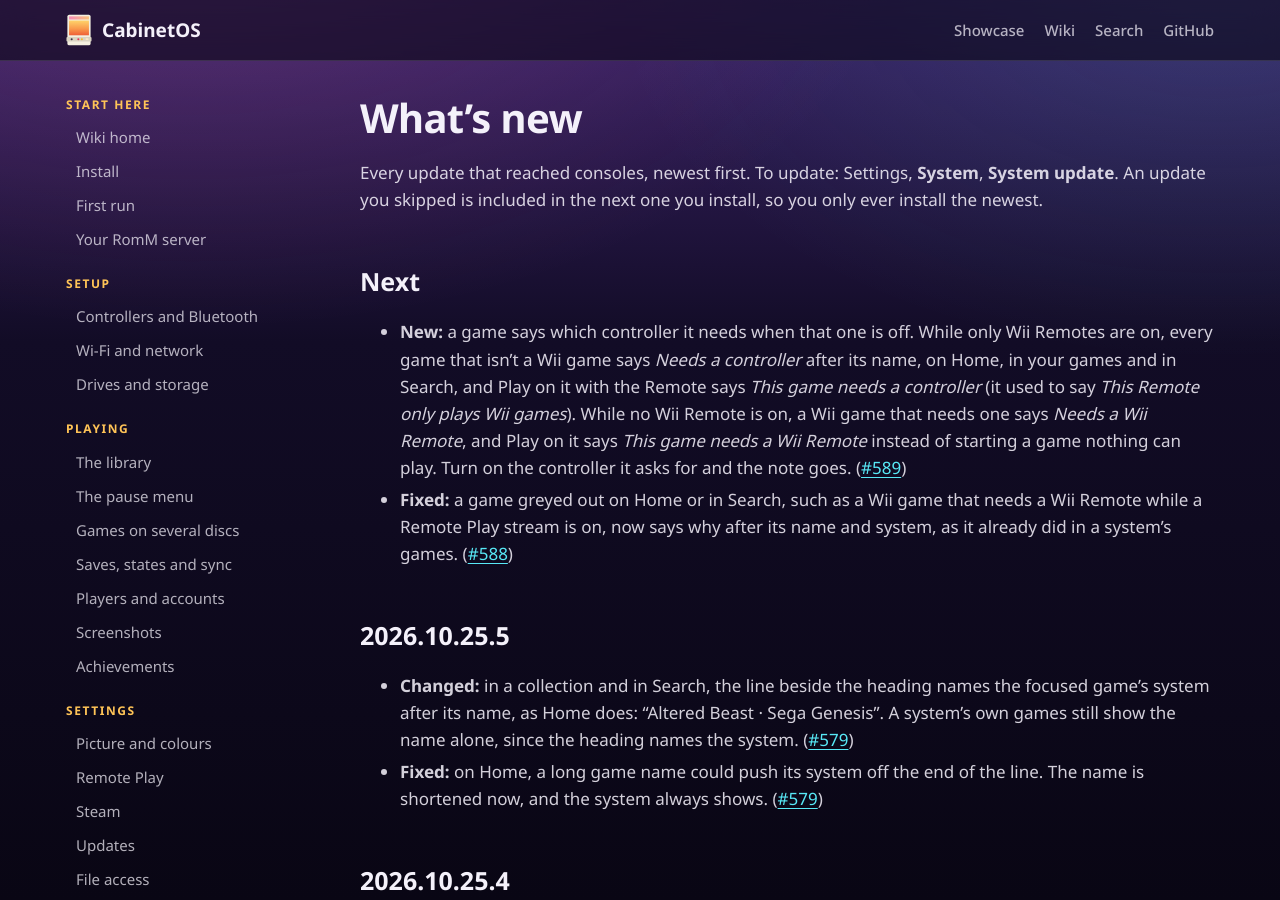
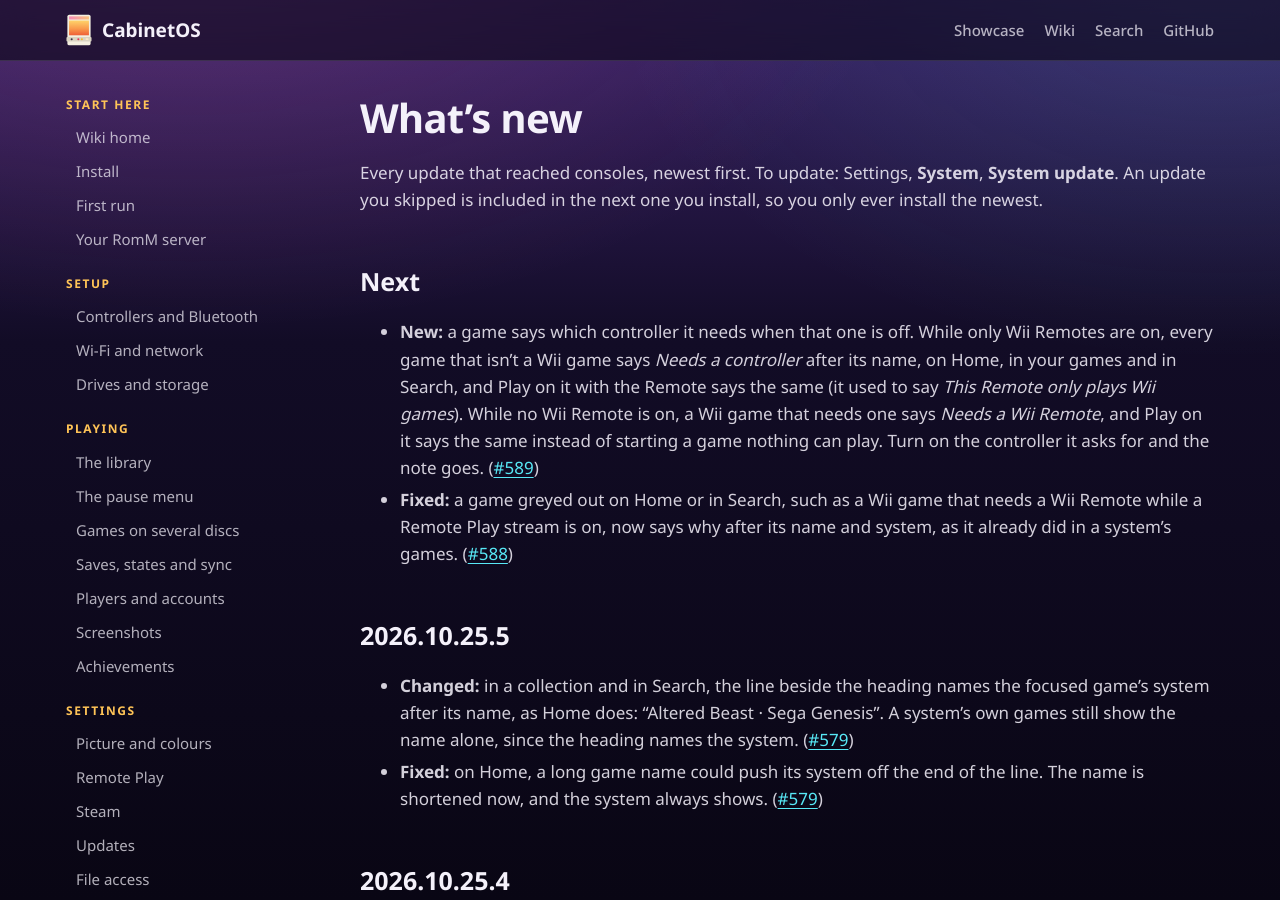
Before and after one commit to MMagTech/cabinetos, a Jekyll site: the page built from docs/wiki/changelog.md, in a window 1280 px wide and 900 px high. Built offline with Jekyll 4.4.1, drawn with Linux system fonts in a browser that asks for light colours; our own code applies the rules of GitHub Pages for plain Markdown files.

Commit message:
The toasts say what the notes say: "Needs a controller", "Needs a Wii Remote"
A press on Play that is refused now shows the note's own words, read from
one pair of strings beside ControllersOn (screens.h), so the note and its
toast cannot drift apart (MMagTech, 2026-10-25: "we know it's a game").

Co-Authored-By: Claude Opus 5.5 <noreply@anthropic.com>

```diff
--- a/docs/wiki/changelog.md
+++ b/docs/wiki/changelog.md
@@ -9,11 +9,11 @@ one you install, so you only ever install the newest.
 - **New:** a game says which controller it needs when that one is off. While
   only Wii Remotes are on, every game that isn't a Wii game says *Needs a
   controller* after its name, on Home, in your games and in Search, and Play
-  on it with the Remote says *This game needs a controller* (it used to say
-  *This Remote only plays Wii games*). While no Wii Remote is on, a Wii game
-  that needs one says *Needs a Wii Remote*, and Play on it says *This game
-  needs a Wii Remote* instead of starting a game nothing can play. Turn on
-  the controller it asks for and the note goes.
+  on it with the Remote says the same (it used to say *This Remote only plays
+  Wii games*). While no Wii Remote is on, a Wii game that needs one says
+  *Needs a Wii Remote*, and Play on it says the same instead of starting a
+  game nothing can play. Turn on the controller it asks for and the note
+  goes.
   ([#589](https://github.com/MMagTech/cabinetos/pull/589))
 - **Fixed:** a game greyed out on Home or in Search, such as a Wii game that
   needs a Wii Remote while a Remote Play stream is on, now says why after its
```
Also changed, not shown: docs/decisions/2026-10-24-wii-remote-outside-wii-games.md (+1 -1 lines), docs/wiki/controllers.md (+2 -2 lines), 3 other files.
